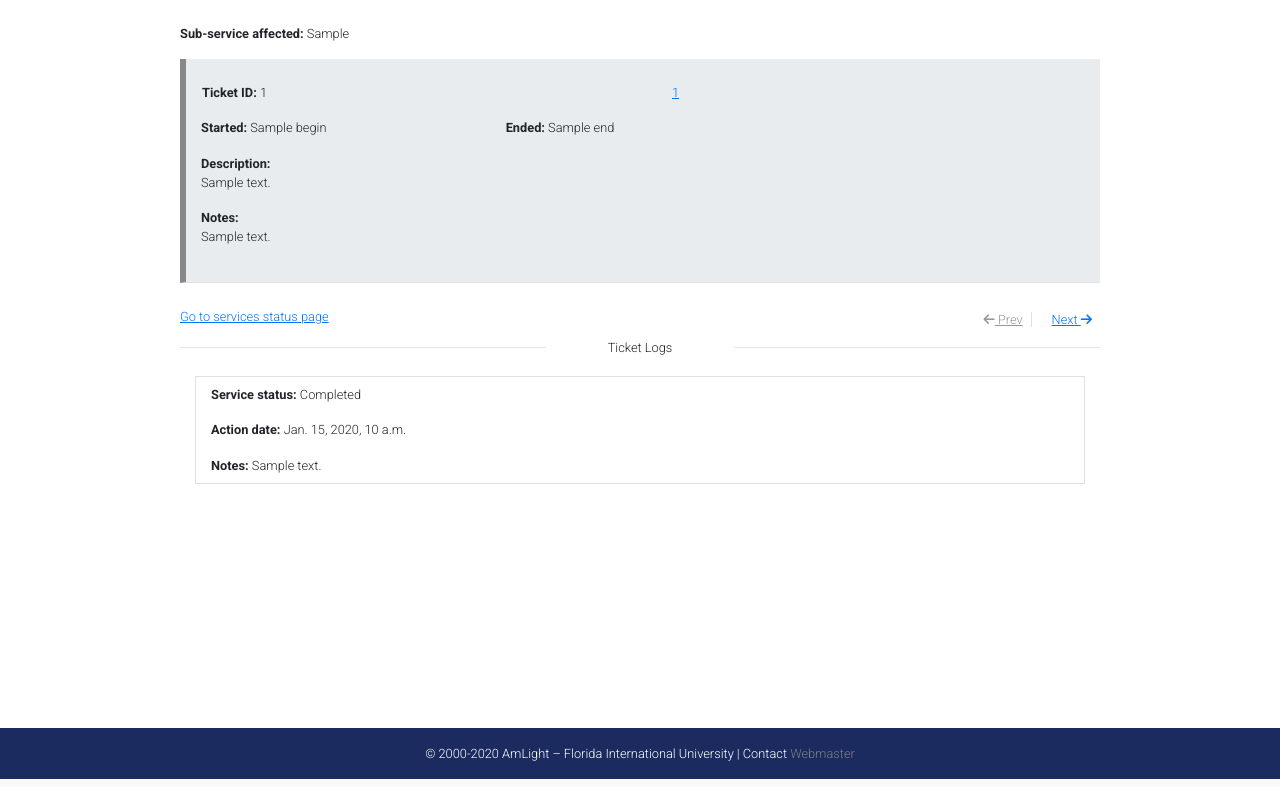
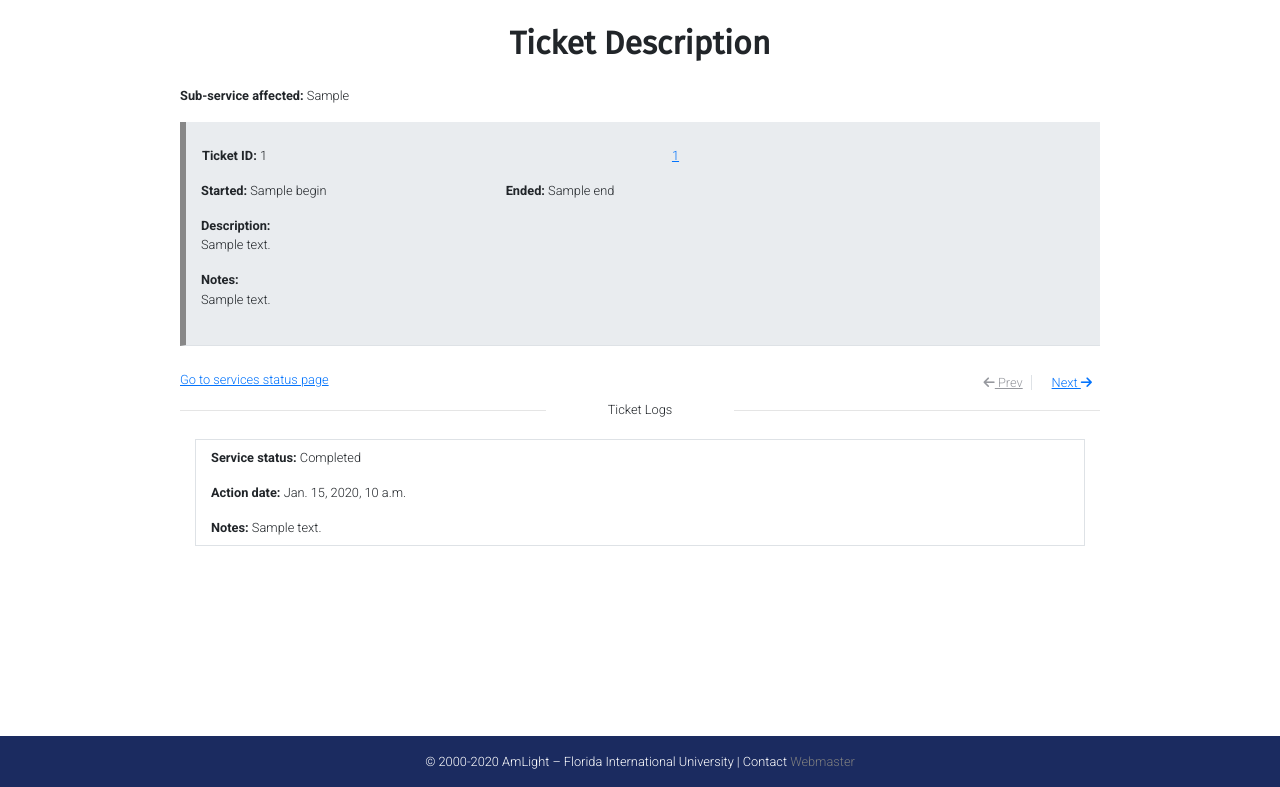
Before and after one commit to randomstylez/capstone1, a Django app: template status/templates/sh_details.html in a window 1280 px wide. Shown: the part 50-837 px from the top of the page. Run offline with Django 3.2, Linux system fonts and the light colour scheme; the template is opened without the code that fills it: most values are stand-ins (such as "Sample title", 1, 10 or a date in 2020); some libraries are stand-ins or nearby versions.

```diff
--- a/status/templates/sh_details.html
+++ b/status/templates/sh_details.html
@@ -3,7 +3,11 @@
 
 {% block content %}
 
-    <div class="container" id="service_subservice_info">
+    <div class="container mt-4 mb-2" id="service_subservice_info">
+        <div class="container mt-4">
+            <h1>Ticket Description</h1>
+        </div>
+
         <div class="row mt-4 d-flex align-items-center" id="ss_info_section">
             <div class="col-1 p-0"></div>
             <div class="col-10">
```
